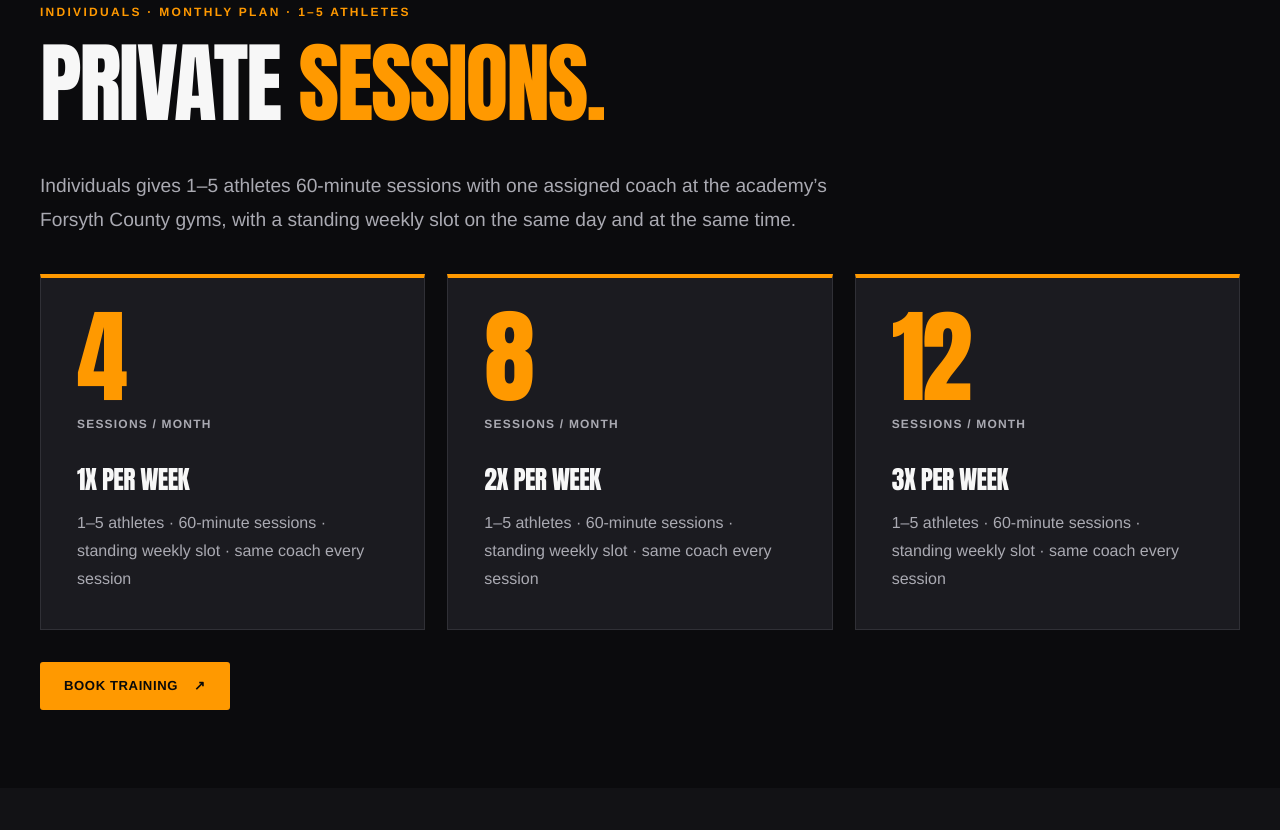
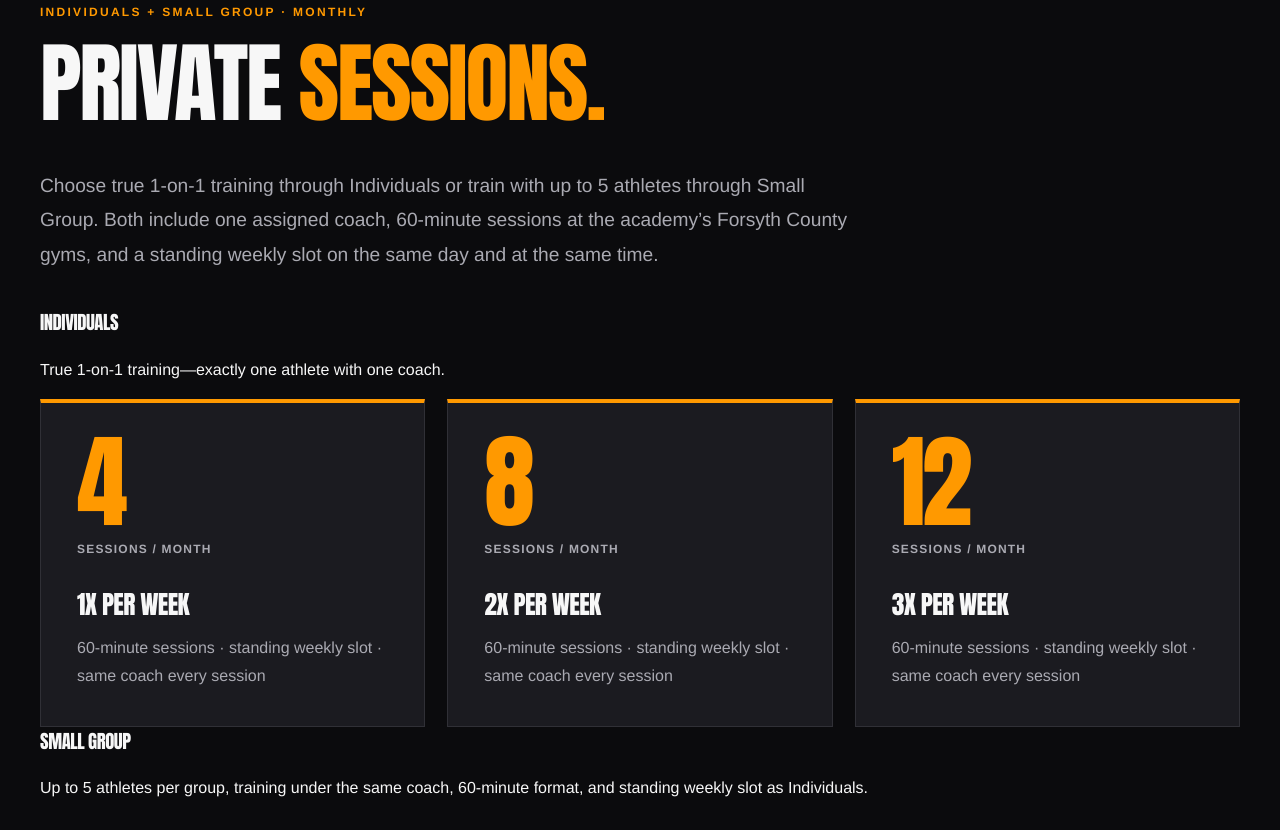
Before and after one commit to zaymagee/coachzay-site, a plain HTML site: page index.html in a window 1280 px wide. Shown: the part 6170-7000 px from the top of the page. Drawn offline with Linux system fonts and the light colour scheme.

Commit message:
Private Sessions — two categories: Individuals + Small Group
Updated the private sessions section to clarify training options and descriptions for Individuals and Small Group sessions.

```diff
--- a/index.html
+++ b/index.html
@@ -350,42 +350,48 @@
       <div class="container">
         <div class="section-heading">
           <div>
-            <p class="eyebrow">INDIVIDUALS · MONTHLY PLAN · 1–5 ATHLETES</p>
+            <p class="eyebrow">INDIVIDUALS + SMALL GROUP · MONTHLY</p>
             <h2 id="private-sessions-title">PRIVATE <span>SESSIONS.</span></h2>
           </div>
         </div>
 
-        <p class="private-sessions-intro">Individuals gives 1–5 athletes 60-minute sessions with one assigned coach at the academy’s Forsyth County gyms, with a standing weekly slot on the same day and at the same time.</p>
+         <p class="private-sessions-intro">Choose true 1-on-1 training through Individuals or train with up to 5 athletes through Small Group. Both include one assigned coach, 60-minute sessions at the academy’s Forsyth County gyms, and a standing weekly slot on the same day and at the same time.</p>
+
+         <div class="private-category">
+      <h3 class="private-category-title">Individuals</h3>
+      <p class="private-category-description">True 1-on-1 training—exactly one athlete with one coach.</p>
 
       <div class="private-sessions-grid">
             <article class="private-session-card">
               <span class="private-session-number">4</span>
               <span class="private-session-label">SESSIONS / MONTH</span>
               <h3>1x per week</h3>
-            <p>1–5 athletes · 60-minute sessions · standing weekly slot · same coach every session</p>
+              <p>60-minute sessions · standing weekly slot · same coach every session</p>
           </article>
 
             <article class="private-session-card">
               <span class="private-session-number">8</span>
               <span class="private-session-label">SESSIONS / MONTH</span>
               <h3>2x per week</h3>
-            <p>1–5 athletes · 60-minute sessions · standing weekly slot · same coach every session</p>
+              <p>60-minute sessions · standing weekly slot · same coach every session</p>
           </article>
 
             <article class="private-session-card">
               <span class="private-session-number">12</span>
               <span class="private-session-label">SESSIONS / MONTH</span>
               <h3>3x per week</h3>
-            <p>1–5 athletes · 60-minute sessions · standing weekly slot · same coach every session</p>
+              <p>60-minute sessions · standing weekly slot · same coach every session</p>
           </article>
+        </div>
+    </div>
+
+    <div class="private-category">
+      <h3 class="private-category-title">Small Group</h3>
+      <p class="private-category-description">Up to 5 athletes per group, training under the same coach, 60-minute format, and standing weekly slot as Individuals.</p>
     </div>
 
     <div class="button-group private-sessions-actions">
-          <a class="btn btn-primary"
-            href="https://calendly.com/zaymagee"
-            target="_blank" rel="noopener noreferrer">
-            Book Training <span aria-hidden="true">↗</span>
-          </a>
+      <a class="btn btn-primary" href="https://calendly.com/zaymagee" target="_blank" rel="noopener noreferrer">Book Training <span aria-hidden="true">↗</span></a>
         </div>
       </div>
     </section>
```
Lines whose indentation alone changed are shown as unchanged.
